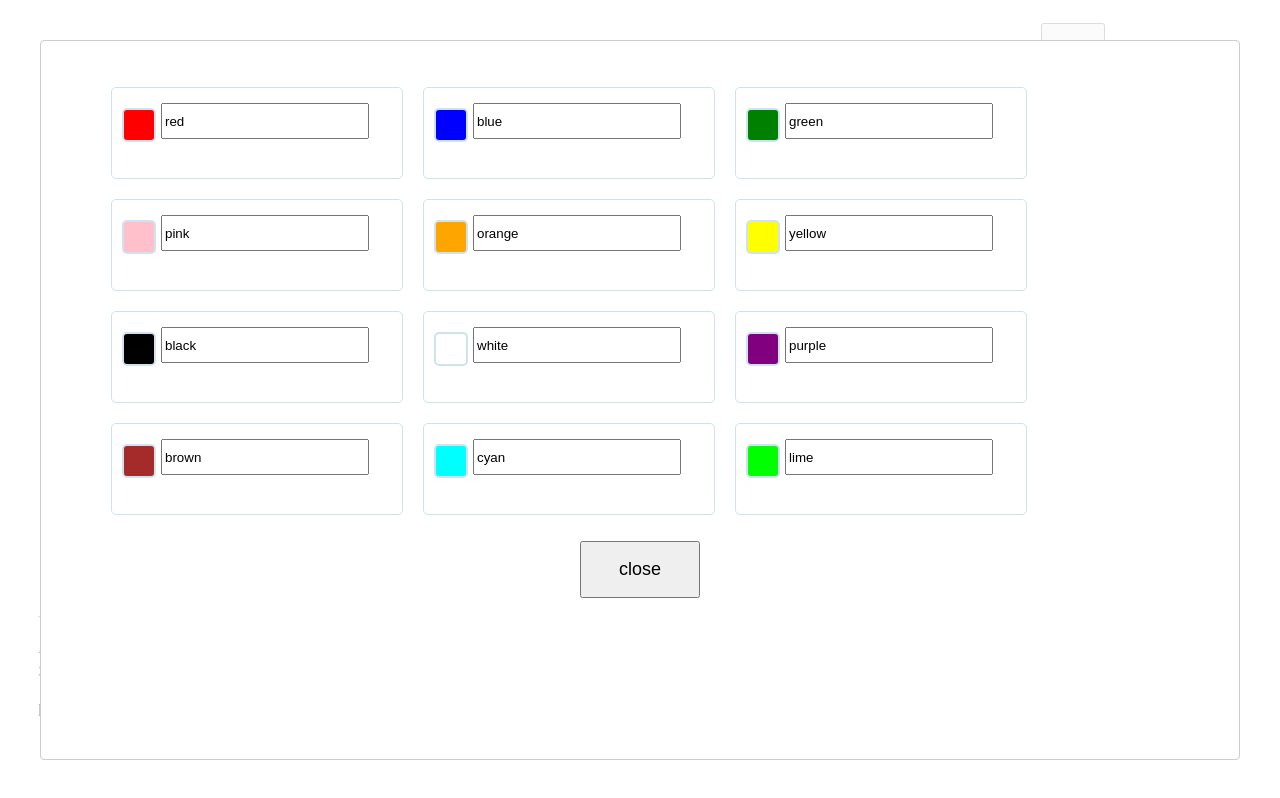
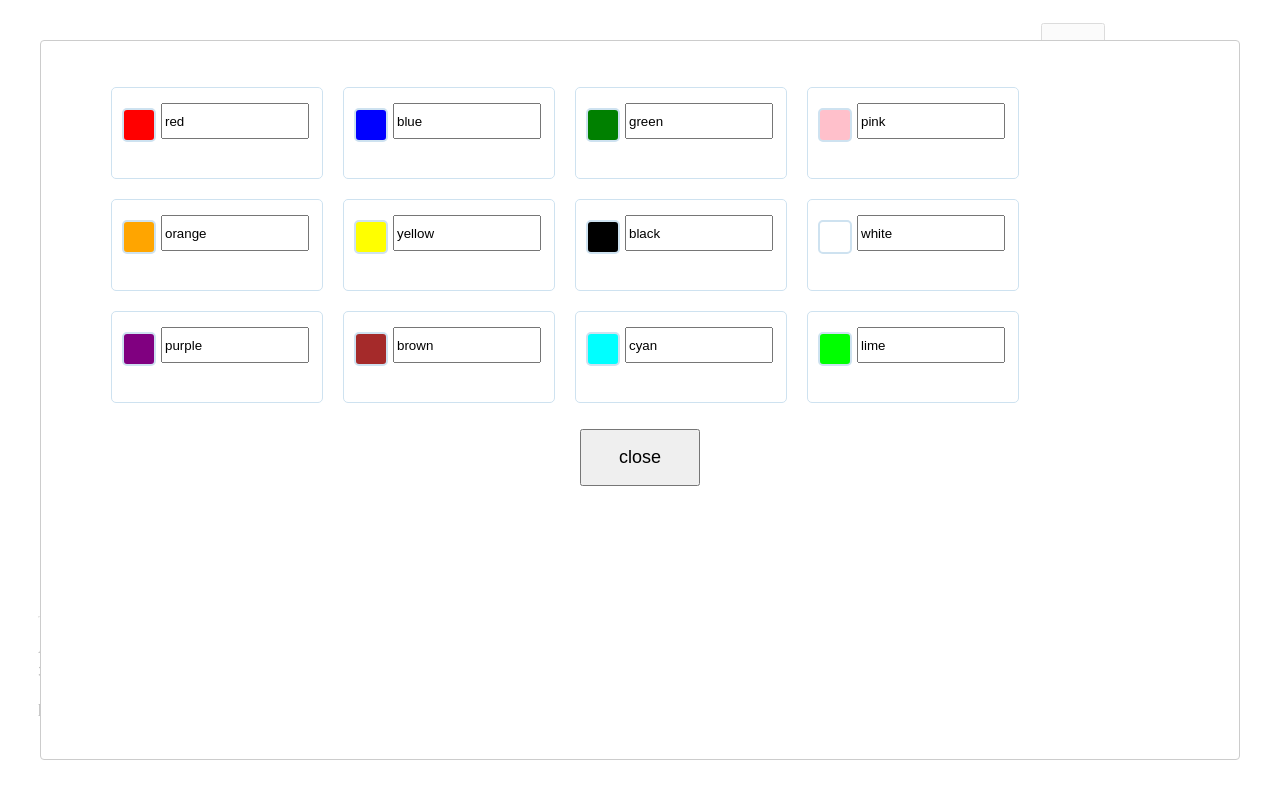
Before and after one commit to yensaki/among-self, a Next.js app: page / in a window 1280 px wide. Both pictures are taken after a click on the button 1073 px from the left and 83 px from the top of the page. Built offline with nearby package versions, Linux system fonts and the light colour scheme.

Commit message:
Fix List width

```diff
--- a/components/CrewForm.tsx
+++ b/components/CrewForm.tsx
@@ -33,7 +33,7 @@ const CrewForm = ({crew, onChange}: CrewProps) => {
 const FormList = styled.li`
     display: flex;
     list-style: none;
-    width: 280px;
+    width: 200px;
     height: 60px;
     border: 1px solid #cee2f0;
     border-radius: 5px 5px;
@@ -51,7 +51,7 @@ const Square = styled.div`
 `
 
 const NameField = styled.input`
-    width: 200px;
+    width: 140px;
     height: 30px;
 `
 
```
